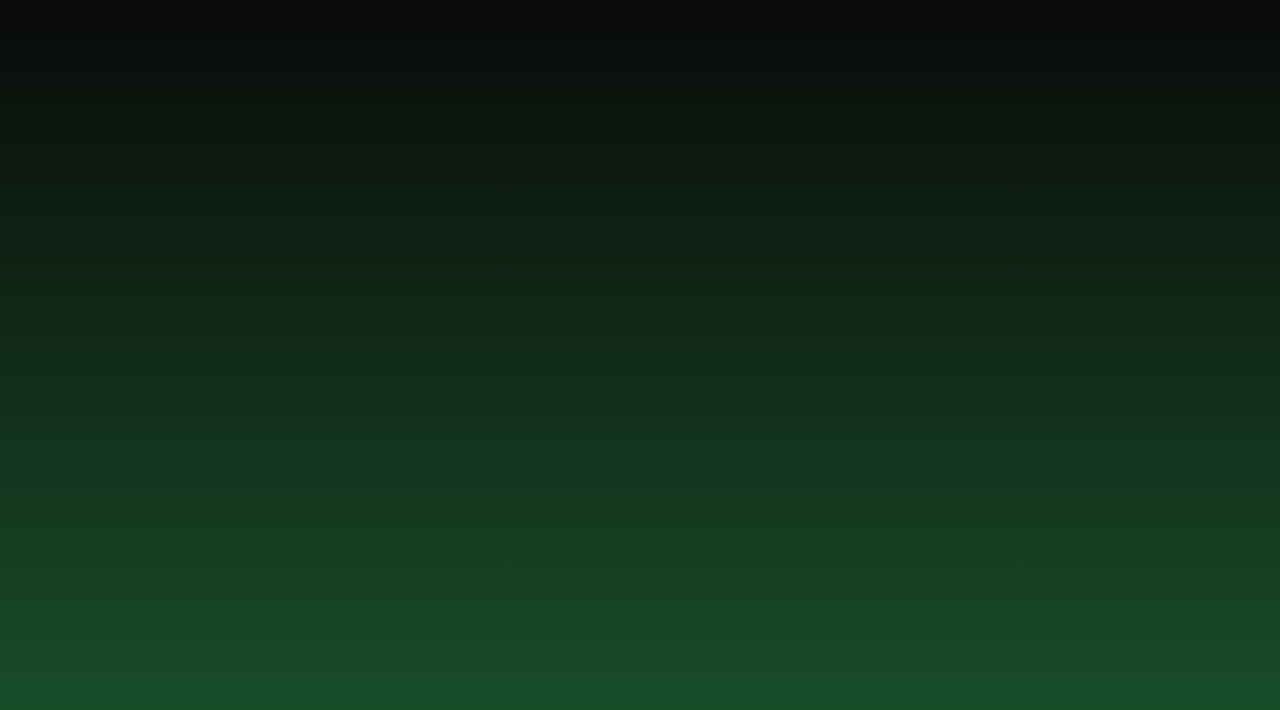
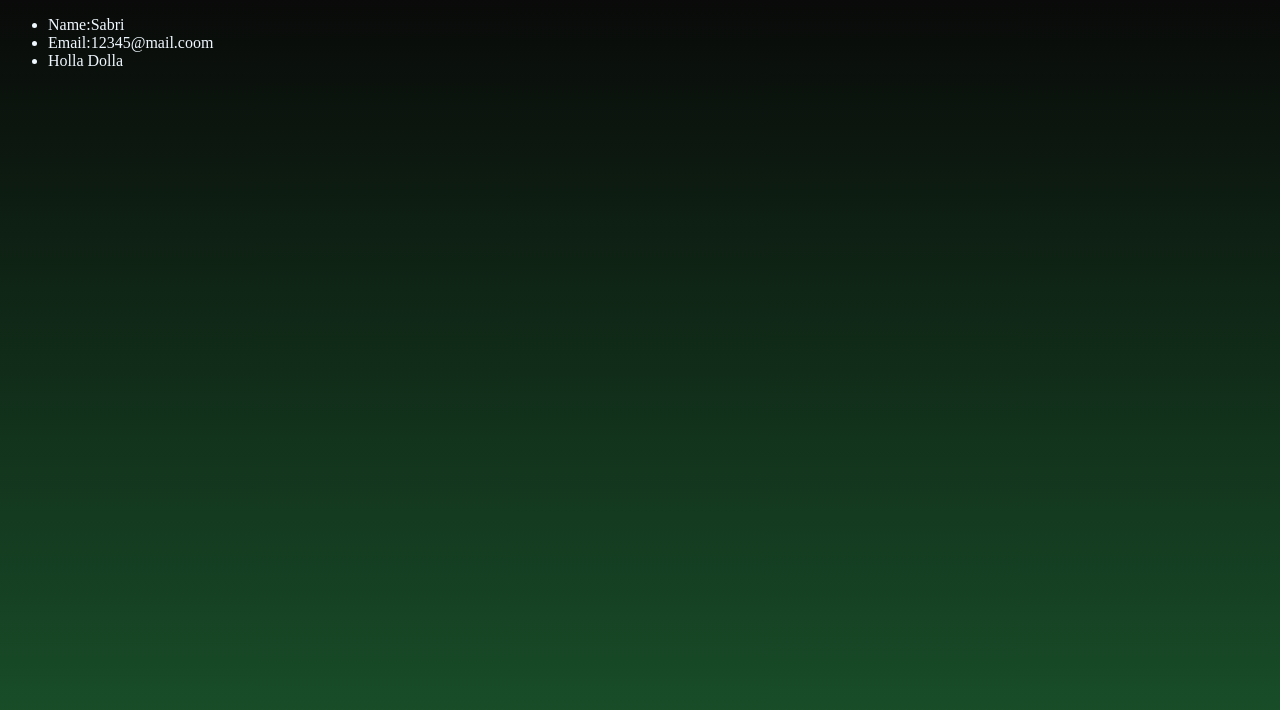
Before and after one commit to sabri-ali-Personal-Website/Portfolio, a plain HTML site: page contact.html in a window 1280 px wide. Drawn offline with Linux system fonts and the light colour scheme.

```diff
--- a/submit.html
+++ b/contact.html
@@ -9,5 +9,29 @@
 </head>
 <body>
 
+
+
+
+
+
+
+
+
+
+
+
+
+
+
+
+
+
+
+    <ul class="contact">
+        <li>Name:Sabri</li>
+        <li>Email:12345@mail.coom</li>
+        <li>Holla Dolla</li>
+    </ul>
+
 </body>
 </html>
--- a/style.css
+++ b/style.css
@@ -77,3 +77,7 @@ color: rgb(247, 241, 241);
     display: flex;
     justify-content: center;
 }
+
+.contact{
+    color: aliceblue;
+}
```
Also changed, not shown: index.html (+2 -2 lines).
